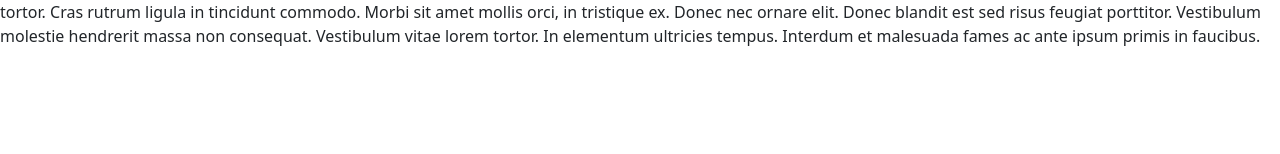
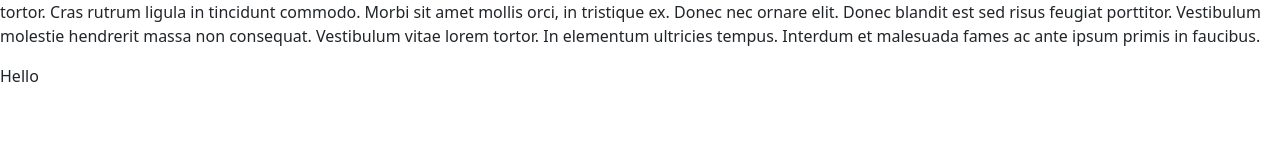
Before and after one commit to jacksonnorris/bc-react-portfolio, a React (Create React App) app: page / in a window 1280 px wide. Shown: the part 146-300 px from the top of the page. Built offline with nearby package versions, Linux system fonts and the light colour scheme.

Commit message:
added footer

```diff
--- /dev/null
+++ b/src/App.css
@@ -0,0 +1,5 @@
+#root {
+  display: grid;
+  grid-template-rows: auto 1fr auto;
+  min-height: 100vh;
+}
--- a/src/App.js
+++ b/src/App.js
@@ -1,6 +1,6 @@
 import React from "react";
 import PortfolioContainer from "./components/PortfolioContainer";
 
-const App = () => <PortfolioContainer />;
+const App = () => (<PortfolioContainer />);
 
 export default App;
--- /dev/null
+++ b/src/components/Footer.js
@@ -0,0 +1,13 @@
+const footer = () => {
+  return (
+    <container>
+      <row>
+        <column>
+          Hello
+        </column>
+      </row>
+    </container>
+  )
+}
+
+export default footer;
--- a/src/components/PortfolioContainer.js
+++ b/src/components/PortfolioContainer.js
@@ -4,6 +4,7 @@ import Home from './pages/Home';
 import About from './pages/About';
 import Blog from './pages/Blog';
 import Contact from './pages/Contact';
+import Footer from './Footer'
 
 const pages = ['Home', 'About', 'Blog', 'Contact'];
 
@@ -11,7 +12,7 @@ export default function PortfolioContainer() {
   const [currentPage, setCurrentPage] = useState('Home');
 
   const renderPage = () => {
-    console.log('current', currentPage)
+    // console.log('current', currentPage)
     if (currentPage === 'Home') {
       return <Home />;
     }
@@ -30,6 +31,7 @@ export default function PortfolioContainer() {
     <div>
       <NavTabs pages={pages} currentPage={currentPage} handlePageChange={handlePageChange} />
       {renderPage()}
+      <footer><Footer /></footer>
     </div>
   );
 }
```
Also changed, not shown: public/index.html (+1 -22 lines).
